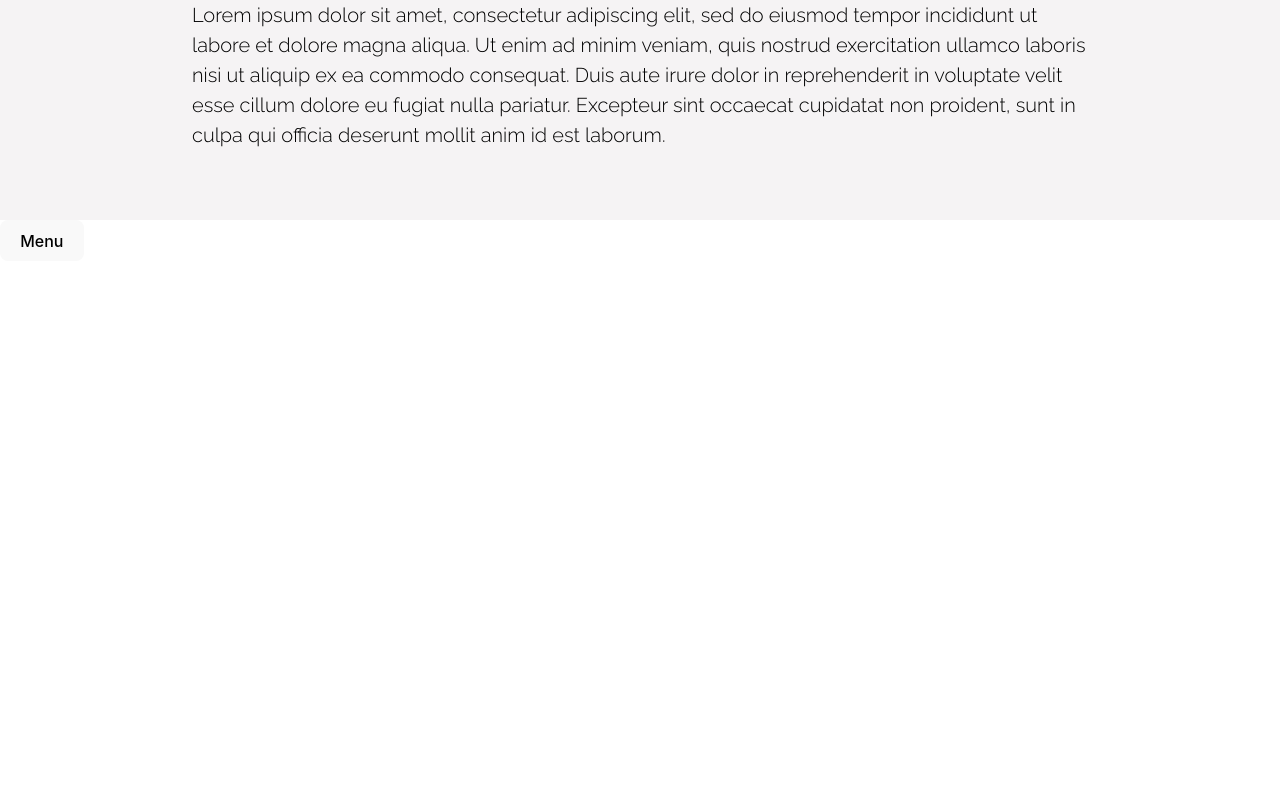
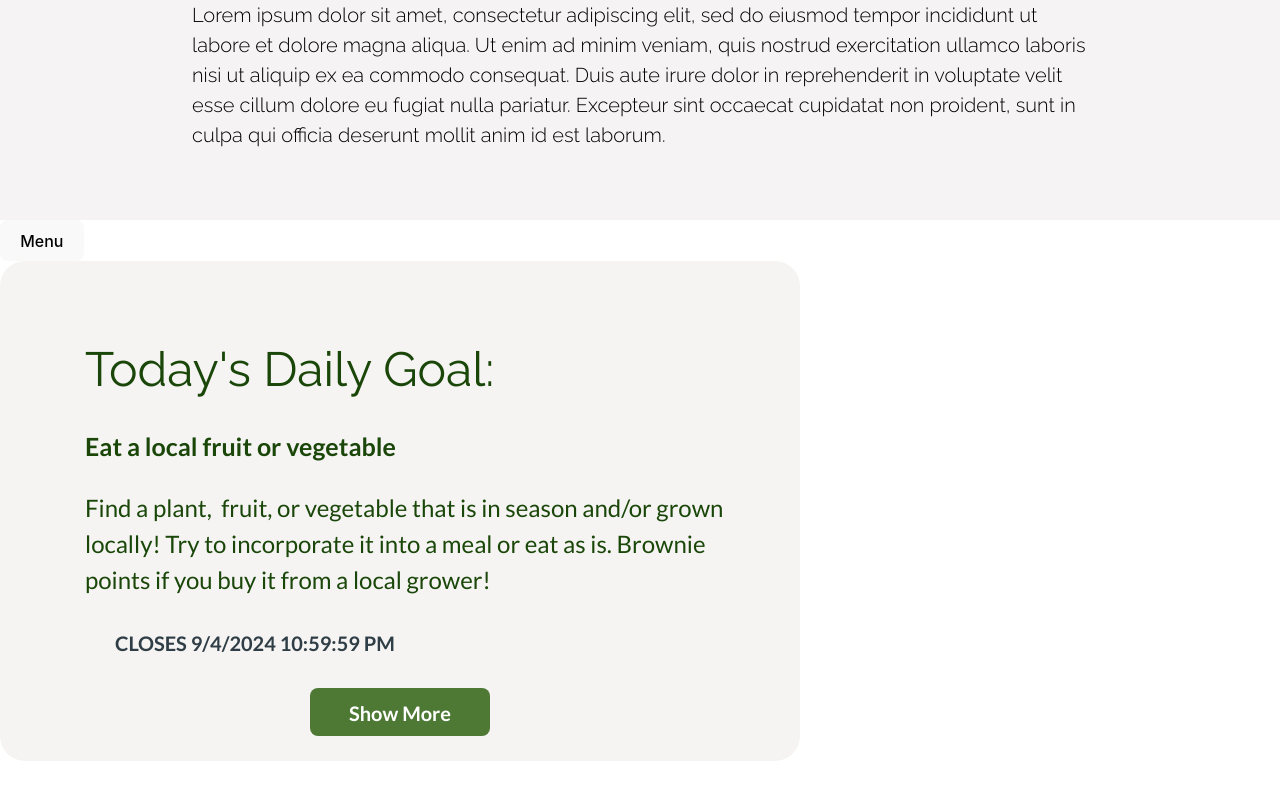
Before and after one commit to rrebeca7/NatureConnect, a React (Vite) app in the folder React-Vite/NatureConnectVite/: page / in a window 1280 px wide. Shown: the part 1658-2458 px from the top of the page. Before the commit the page ends 1999 px from the top, so only its background shows below. Built offline with nearby package versions, Linux system fonts and the light colour scheme.

Commit message:
Load site to app server

```diff
--- a/React-Vite/NatureConnectVite/src/components/VisitorGoalCard.jsx
+++ b/React-Vite/NatureConnectVite/src/components/VisitorGoalCard.jsx
@@ -1,10 +1,16 @@
-import classes from VisitorGoalCard.module.css;
+import classes from "./VisitorGoalCard.module.css";
 
-function VisitorGoalCard () {
-    return(
-    <div>
-        <h1>Daily Goal</h1>
-        <h2>Name here</h2>
-    </div>);
+function VisitorGoalCard({ goalType, name, shortDesc, endDate }) {
+  return (
+    <div className={classes.card}>
+      <div className={classes.textContainer}>
+        <h1 className={classes.goalTypeHeading}>Today's {goalType} Goal:</h1>
+        <h2 className={classes.name}>{name}</h2>
+        <p className={classes.shortDesc}>{shortDesc}</p>
+        <p className={classes.date}>CLOSES {endDate}</p>
+      </div>
+      <button className={classes.showMoreButton}>Show More</button>
+    </div>
+  );
 }
 export default VisitorGoalCard;
--- a/React-Vite/NatureConnectVite/src/components/VisitorGoalCard.module.css
+++ b/React-Vite/NatureConnectVite/src/components/VisitorGoalCard.module.css
@@ -0,0 +1,49 @@
+.card {
+  background-color: #f5f4f2;
+  width: 700px;
+  height: 400px;
+  border-radius: 25px;
+  text-align: center;
+  padding: 50px;
+}
+.textContainer {
+  margin: 0 0 0 5%;
+  text-align: left;
+}
+
+.goalTypeHeading {
+  color: #1a4709;
+  font-family: "Raleway", serif;
+  font-weight: 400;
+  font-size: 48px;
+}
+
+.name {
+  color: #1a4709;
+  font-family: "Lato", serif;
+  font-weight: 700;
+  font-size: 25px;
+}
+.shortDesc {
+  color: #1a4709;
+  font-family: "Lato", serif;
+  font-weight: 400;
+  font-size: 24px;
+}
+.date {
+  color: #2f3e46;
+  font-family: "Lato", serif;
+  font-weight: 600;
+  font-size: 20px;
+  margin: 30px;
+}
+
+.showMoreButton {
+  color: #ffffff;
+  background-color: #4e7934;
+  font-family: "Lato", serif;
+  font-weight: 700;
+  font-size: 20px;
+  width: 180px;
+  height: 48px;
+}
--- a/React-Vite/NatureConnectVite/src/components/VisitorHomePage.jsx
+++ b/React-Vite/NatureConnectVite/src/components/VisitorHomePage.jsx
@@ -3,6 +3,7 @@ import WelcomePageBody from "./WelcomePageBody";
 import MainFooter from "./MainFooter";
 import MainHeader from "./mainHeader";
 import ResourcesDropdown from "./ResourcesDropdown";
+import VisitorGoalCard from "./VisitorGoalCard";
 
 function VisitorHomePage() {
   return (
@@ -14,6 +15,13 @@ function VisitorHomePage() {
         <WelcomePageBody />
       </div>
       <ResourcesDropdown />
+      <VisitorGoalCard
+        goalType="Daily"
+        name="Eat a local fruit or vegetable"
+        shortDesc="Find a plant,  fruit, or vegetable that is in season and/or grown locally! Try to incorporate it into a meal or eat as is. Brownie points if you buy it from a local grower!"
+        endDate="9/4/2024 10:59:59 PM"
+      />
+
       <MainFooter />
     </div>
   );
--- a/React-Vite/NatureConnectVite/src/components/WelcomePageBody.module.css
+++ b/React-Vite/NatureConnectVite/src/components/WelcomePageBody.module.css
@@ -1,5 +1,5 @@
 .pageBody {
-  background-image: url("src/assets/NC_WelcomeImage4.jpg");
+  background-image: url("assets/NC_WelcomeImage4.jpg");
   background-size: cover;
   background-position: center;
   height: 130vh;
@@ -13,7 +13,8 @@
 .textContainer {
   display: flex;
   flex-direction: column;
-  margin-top: 150px;
+  margin-top: 7%;
+  margin-left: 25%;
 }
 
 .welcomeText {
```
Also changed, not shown: 1 other file (tests, documents, lock files or other folders).
